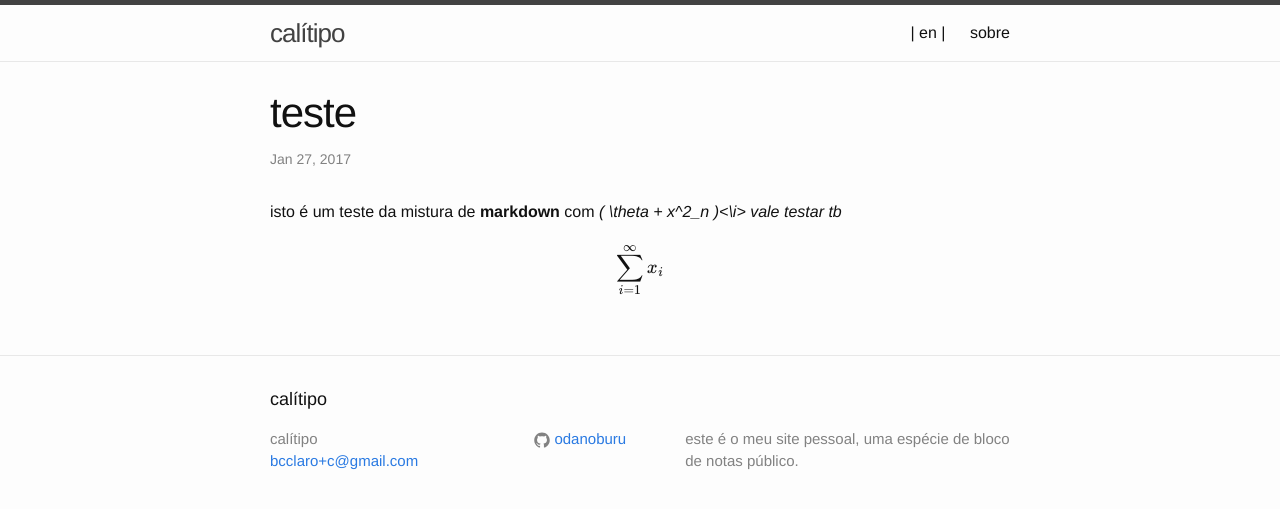
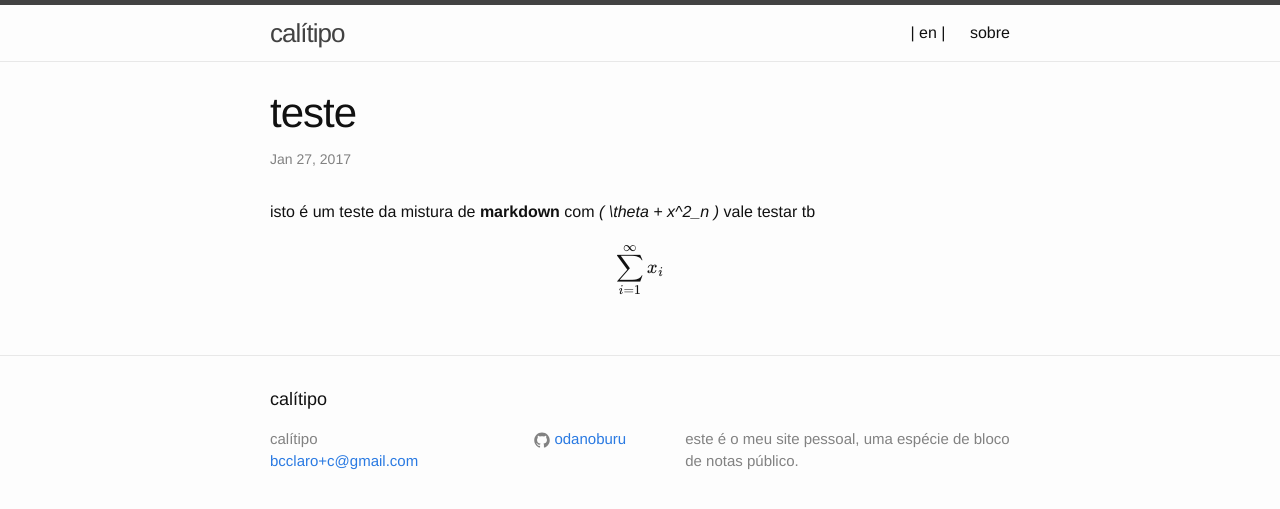
Before and after one commit to odanoburu/odanoburu.github.io, a Jekyll site: the page built from _posts/2017-01-27-teste.md, in a window 1280 px wide. Shown: the top 509 px of the page. Built offline with Jekyll 4.4.1, drawn with Linux system fonts in a browser that asks for light colours; formulas are drawn with MathJax 3.

```diff
--- a/_posts/2017-01-27-teste.md
+++ b/_posts/2017-01-27-teste.md
@@ -6,6 +6,6 @@ tags: []
 excerpt: testando
 lang: "pt"
 ---
-isto é um teste da mistura de __markdown__ com <i><span>\( \theta + x^2_n \)</span><\i> vale testar tb
+isto é um teste da mistura de __markdown__ com <i><span>\( \theta + x^2_n \)</span></i> vale testar tb
 
 <p>\[\sum_{i=1}^\infty x_i\]</p>
```
